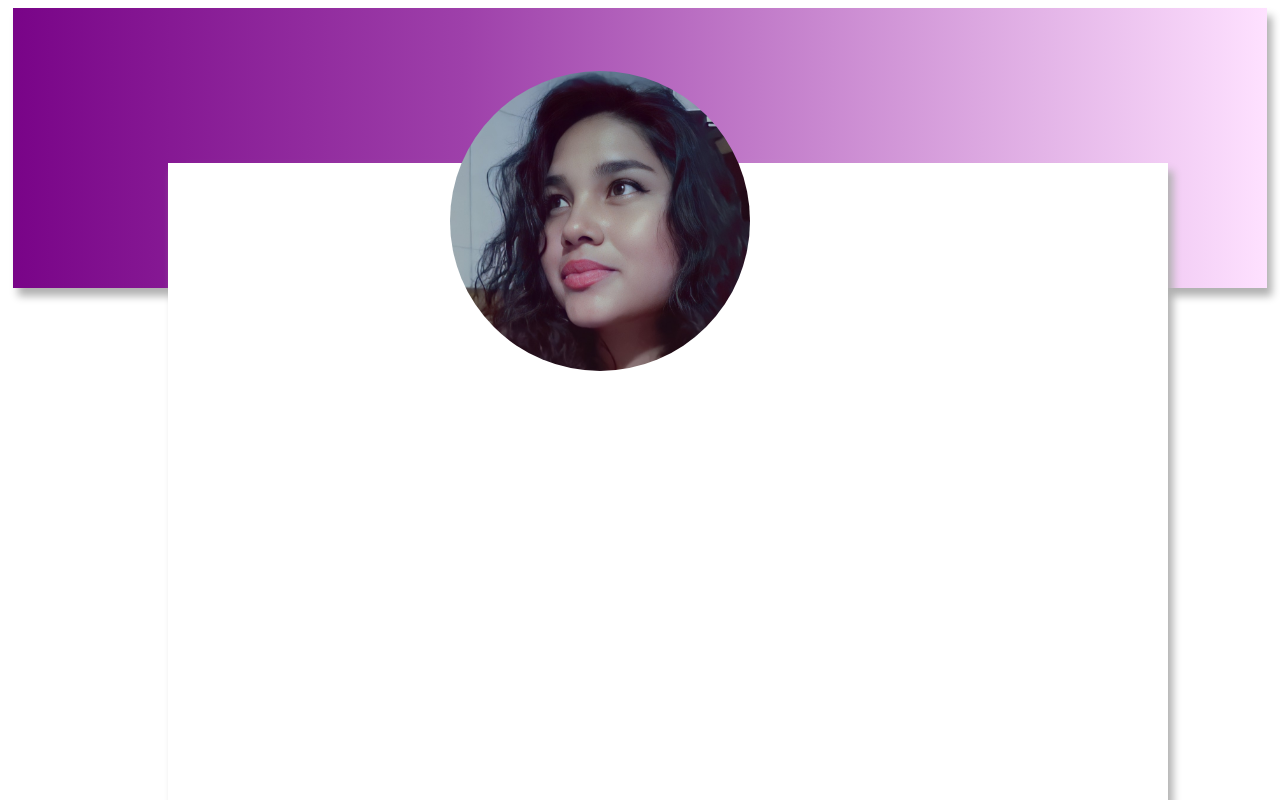
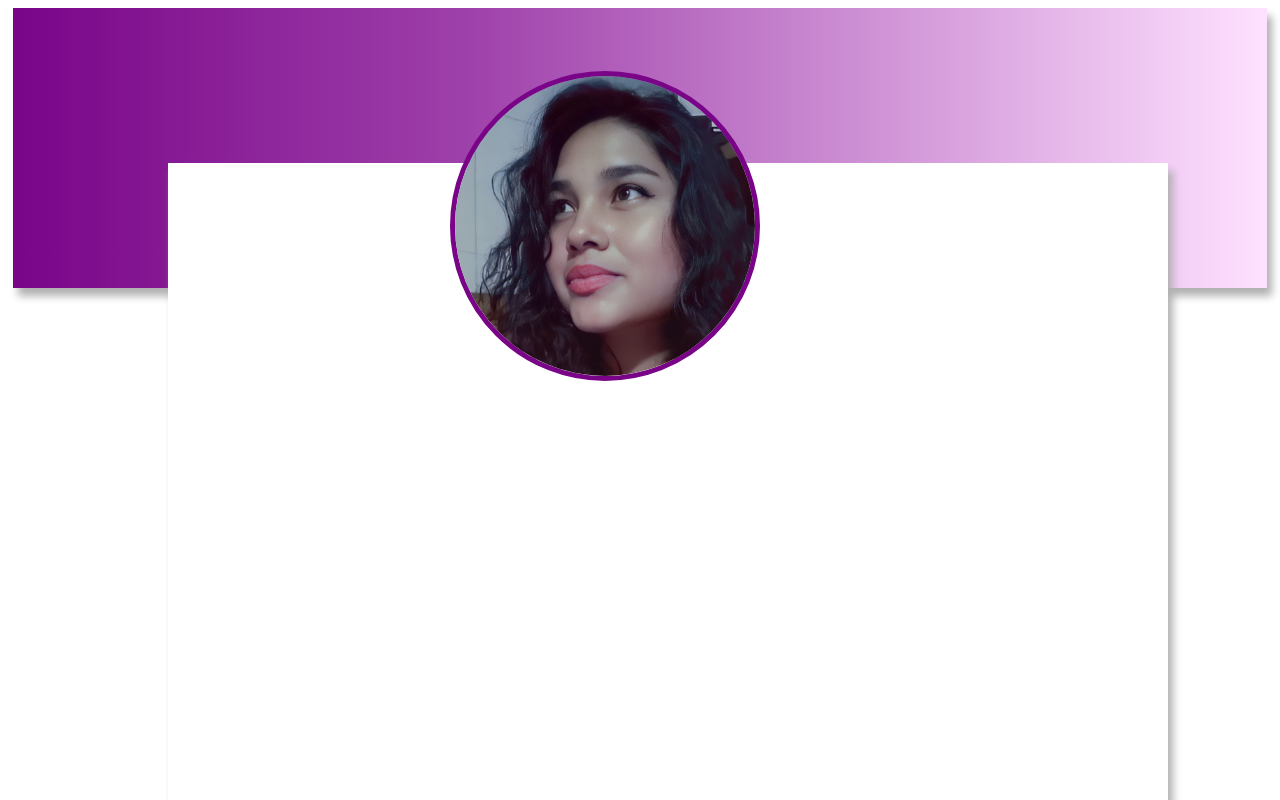
Before and after one commit to Erandyh025/curriculum_erandy_guadalupe, an Angular app: page / in a window 1280 px wide. Shown: the top 800 px of the page. Built offline with nearby package versions, Linux system fonts and the light colour scheme.

Commit message:
Se agrego el borde de la imagen

```diff
--- a/src/app/curriculum/curriculum.component.css
+++ b/src/app/curriculum/curriculum.component.css
@@ -26,4 +26,5 @@ img{
  float: left;
  margin-top: 5%;
  margin-left: 35%;
+ border: 5px solid rgba(121,4,136,1);
 }
--- a/src/app/curriculum/curriculum.component.html
+++ b/src/app/curriculum/curriculum.component.html
@@ -1,4 +1,6 @@
 <img src='assets/img/yo2.jpeg' class='imgRedonda' />
 <div class="cuadrado">
-    <div class="contenido"></div>
+    <div class="contenido">
+
+    </div>
 </div>
```
